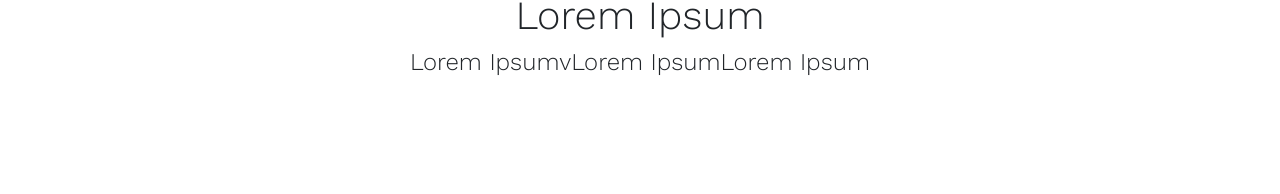
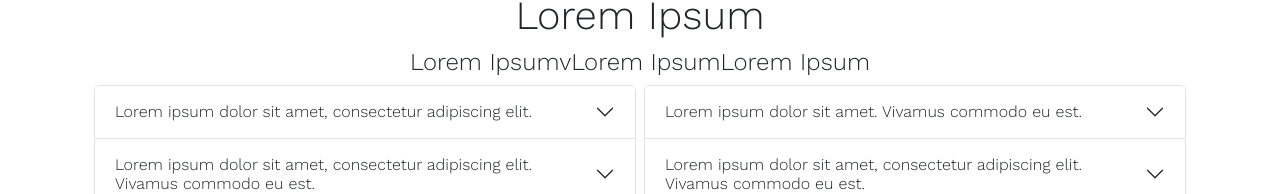
Before and after one commit to DavidJohnnnn/TimeTravel, a React (Create React App) app: page /FAQ in a window 1280 px wide. Shown: the part 606-800 px from the top of the page. Built offline with nearby package versions, Linux system fonts and the light colour scheme; a web font is replaced by a local one.

Commit message:
Configured FAQAccordRow properly, works!

```diff
--- a/src/components/FAQAccord.js
+++ b/src/components/FAQAccord.js
@@ -1,10 +1,10 @@
 import Container from 'react-bootstrap/Container';
 import Row from 'react-bootstrap/Row';
 import Col from 'react-bootstrap/Col';
+import FAQAccordRow from './FAQAccordRow';
 
 
 function FAQAccord(props) {
-    console.log(Math.random());
 
     // importing set of cards from local folder as JSON
     let oldaccordjson = props.accordjson;
@@ -22,14 +22,10 @@ function FAQAccord(props) {
             <h4>Lorem IpsumvLorem IpsumLorem Ipsum</h4>
             <Row className="g-2">
                 <Col>
-                    {/* <AccordianEl
-                        accordList={resultjson[0]}
-                    /> */}
+                    <FAQAccordRow accordList={resultjson[0]}/>
                 </Col>
                 <Col>
-                    {/* <AccordianEl
-                        accordList={resultjson[1]}
-                    /> */}
+                    <FAQAccordRow accordList={resultjson[1]}/>
                 </Col>
             </Row>
         </Container>
--- a/src/components/FAQAccordRow.js
+++ b/src/components/FAQAccordRow.js
@@ -9,10 +9,10 @@ function FAQAccordRow(props) {
     AList.push(
       <Accordion.Item eventKey={i}>
         <Accordion.Header>
-            {props.accordList.q}
+            {props.accordList[i].q}
         </Accordion.Header>
         <Accordion.Body>
-            {props.accordList.a}
+            {props.accordList[i].a}
         </Accordion.Body>
       </Accordion.Item>
     );
```
